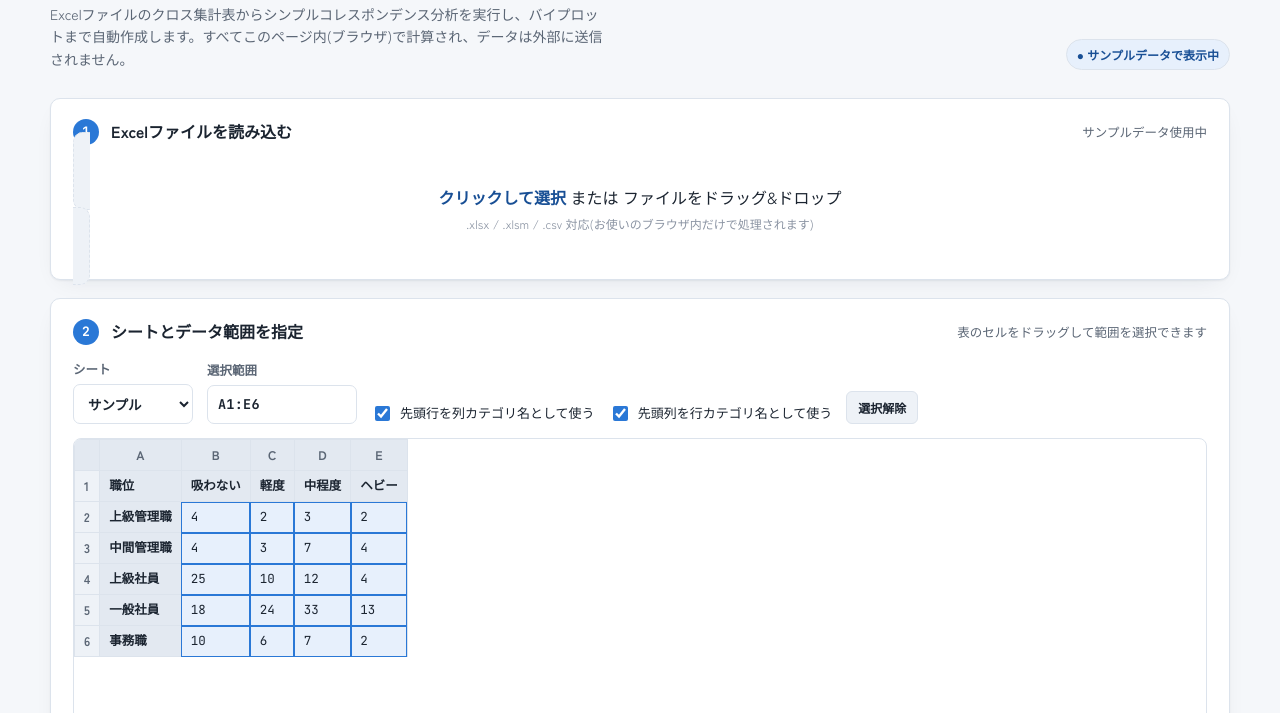
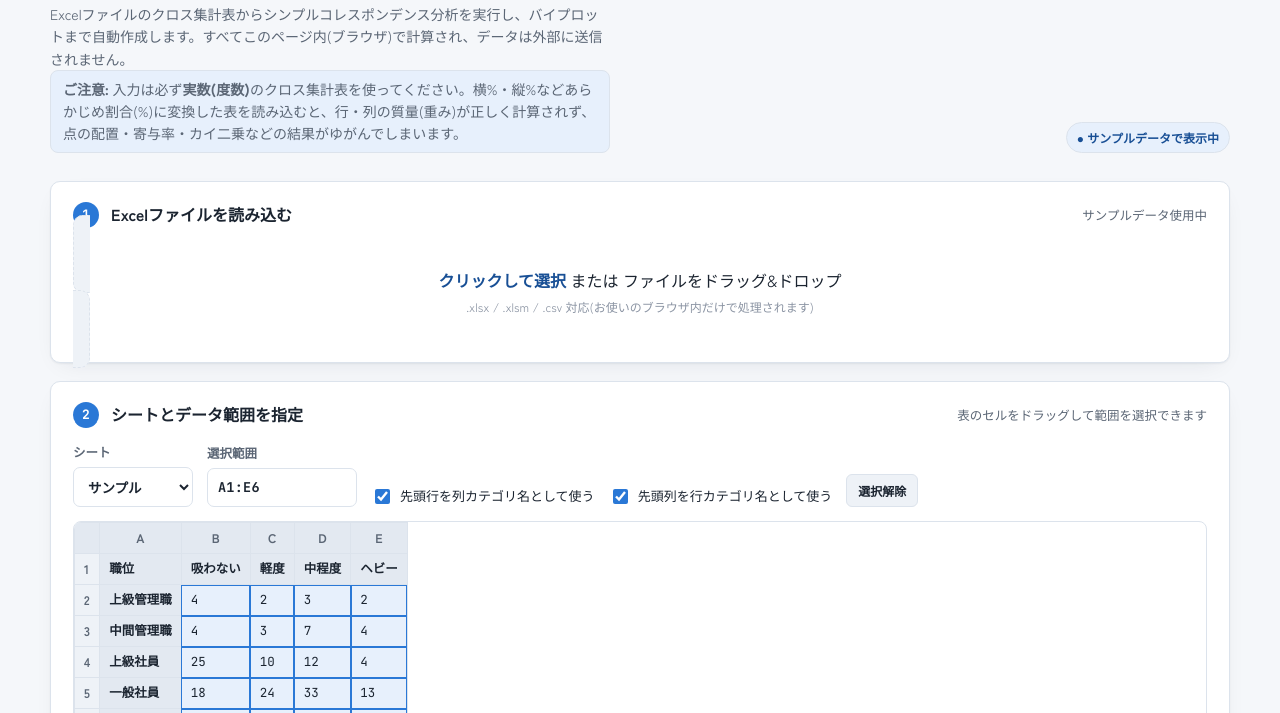
Before and after one commit to valtan-lab/ca-webapp, a plain HTML site: page index.html in a window 1280 px wide. Shown: the part 87-800 px from the top of the page. Drawn offline with Linux system fonts and the light colour scheme.

Commit message:
Add files via upload

```diff
--- a/index.html
+++ b/index.html
@@ -98,6 +98,12 @@ body{
   text-wrap:balance;
 }
 .hero p{margin:0;color:var(--text-muted);font-size:14px;max-width:560px;}
+.data-req-note{
+  margin:10px 0 0; font-size:12.5px; color:var(--accent-ink);
+  background:var(--accent-bg); border:1px solid var(--border);
+  border-radius:8px; padding:8px 12px; max-width:560px; line-height:1.55;
+}
+.data-req-note strong{font-weight:800;}
 .badge{
   display:inline-flex; align-items:center; gap:6px;
   font-size:12px; font-weight:700; color:var(--accent-ink);
@@ -283,6 +289,7 @@ footer a{color:inherit;}
     <div>
       <h1>コレスポンデンス分析ツール</h1>
       <p>Excelファイルのクロス集計表からシンプルコレスポンデンス分析を実行し、バイプロットまで自動作成します。すべてこのページ内(ブラウザ)で計算され、データは外部に送信されません。</p>
+      <p class="data-req-note"><strong>ご注意:</strong> 入力は必ず<strong>実数(度数)</strong>のクロス集計表を使ってください。横%・縦%などあらかじめ割合(%)に変換した表を読み込むと、行・列の質量(重み)が正しく計算されず、点の配置・寄与率・カイ二乗などの結果がゆがんでしまいます。</p>
     </div>
     <span class="badge">● サンプルデータで表示中</span>
   </div>
```
